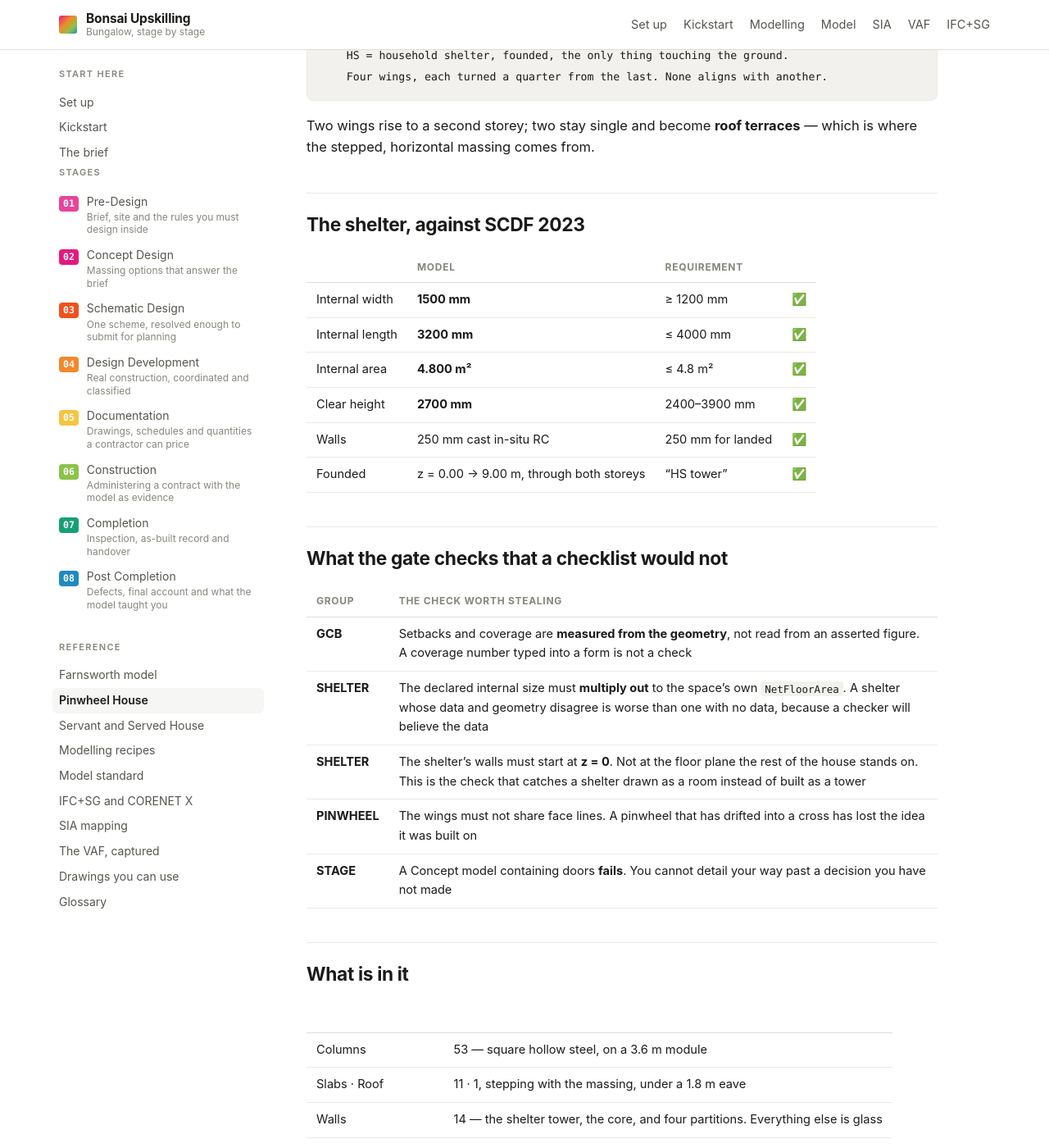
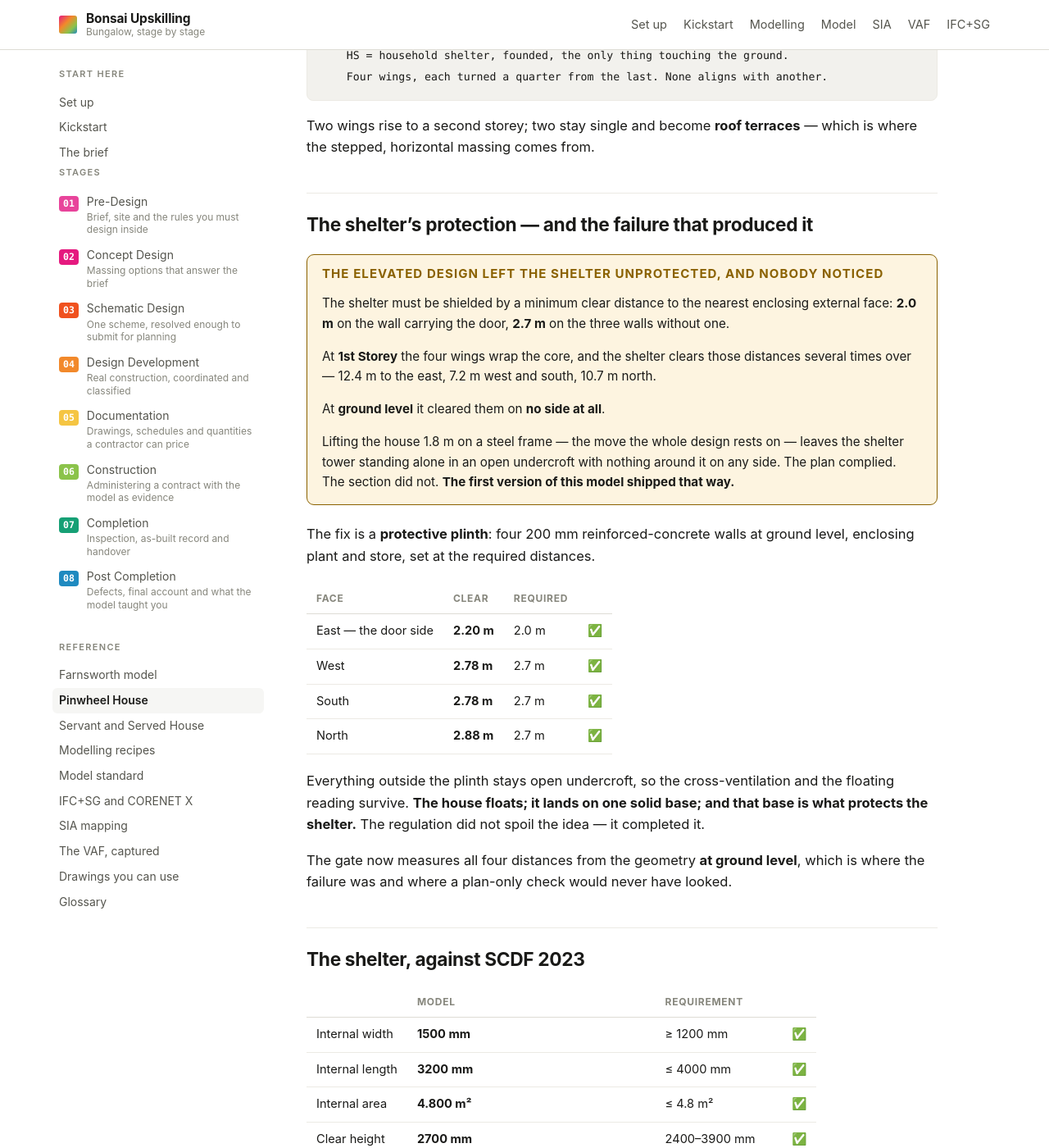
Before and after one commit to integration-innovation/bonsaiupskilling, a Jekyll site: the page built from pinwheel-house.md, in a window 1280 px wide and 1400 px high, scrolled down 4078 px. Shown: the whole window at 82% size. Built offline with Jekyll 4.4.1, drawn with Linux system fonts in a browser that asks for light colours; some of the changed text lies outside the part shown.

Commit message:
Document the shelter's ground-level failure and the fix
The page now leads the shelter section with what went wrong rather than with
what complies, because the failure is the more useful teaching.

The plan complied and the section did not: at 1st Storey the wings wrap the core
and the shelter clears its protection distances several times over, while at
ground the house stands on stilts and it cleared them on no side at all. A
plan-only check would never have looked there.

The protective plinth is presented as what it is -- not a compromise but the
completion of the idea. The house floats, it lands on one solid base, and that
base is what protects the shelter.

Also documents the site context, and the old bungalow that is modelled at
Concept and demolished by Design Development: a demolition nobody modelled is a
demolition nobody priced, and it is the clearest demonstration of what a stage
transition means -- something true at Stage 02 is not true at Stage 04, and the
model records both.

Co-Authored-By: Claude Opus 5 <noreply@anthropic.com>
Claude-Session: https://claude.ai/code/session_01EjJhZtwwK2bGcRLm3WwYqe

```diff
--- a/pinwheel-house.md
+++ b/pinwheel-house.md
@@ -160,6 +160,41 @@ is organised around *and stands on*.
 Two wings rise to a second storey; two stay single and become **roof terraces** — which is where the
 stepped, horizontal massing comes from.
 
+## The shelter's protection — and the failure that produced it
+
+<div class="warn" markdown="1">
+#### The elevated design left the shelter unprotected, and nobody noticed
+
+The shelter must be shielded by a minimum clear distance to the nearest enclosing external face:
+**2.0 m** on the wall carrying the door, **2.7 m** on the three walls without one.
+
+At **1st Storey** the four wings wrap the core, and the shelter clears those distances several times
+over — 12.4 m to the east, 7.2 m west and south, 10.7 m north.
+
+At **ground level** it cleared them on **no side at all**.
+
+Lifting the house 1.8 m on a steel frame — the move the whole design rests on — leaves the shelter
+tower standing alone in an open undercroft with nothing around it on any side. The plan complied.
+The section did not. **The first version of this model shipped that way.**
+</div>
+
+The fix is a **protective plinth**: four 200 mm reinforced-concrete walls at ground level, enclosing
+plant and store, set at the required distances.
+
+| Face | Clear | Required | |
+| --- | --- | --- | --- |
+| East — the door side | **2.20 m** | 2.0 m | ✅ |
+| West | **2.78 m** | 2.7 m | ✅ |
+| South | **2.78 m** | 2.7 m | ✅ |
+| North | **2.88 m** | 2.7 m | ✅ |
+
+Everything outside the plinth stays open undercroft, so the cross-ventilation and the floating
+reading survive. **The house floats; it lands on one solid base; and that base is what protects the
+shelter.** The regulation did not spoil the idea — it completed it.
+
+The gate now measures all four distances from the geometry **at ground level**, which is where the
+failure was and where a plan-only check would never have looked.
+
 ## The shelter, against SCDF 2023
 
 | | Model | Requirement | |
@@ -180,6 +215,33 @@ stepped, horizontal massing comes from.
 | **SHELTER** | The shelter's walls must start at **z = 0**. Not at the floor plane the rest of the house stands on. This is the check that catches a shelter drawn as a room instead of built as a tower |
 | **PINWHEEL** | The wings must not share face lines. A pinwheel that has drifted into a cross has lost the idea it was built on |
 | **STAGE** | A Concept model containing doors **fails**. You cannot detail your way past a decision you have not made |
+| **MATERIAL** | Every built element must declare a material. This caught two real defects at once: the doors had none, and the driveway had no type |
+| **DEMOLITION** | The existing bungalow must be present and marked at Concept, and **absent** afterwards |
+
+## Context, and the building already on the plot
+
+A model with no context cannot be checked against its site. This one carries terrain, the estate
+road, the plot boundary at the **GCB maximum of 1.8 m**, a driveway, **three neighbouring plots** as
+context masses, and **five mature trees** — which on a GCB plot are often the reason a house is
+shaped as it is.
+
+The neighbours are `IfcBuildingElementProxy` carrying `in_scope: false`, never `IfcBuilding`. They
+are not ours to design, and the model should say so rather than leave a reader to guess.
+
+<div class="big-note" markdown="1">
+
+### The old bungalow is modelled, then demolished
+
+A GCB plot almost always already has a house on it. This one does — at **Concept**, where the site
+plan has to show what is there, marked `TO BE DEMOLISHED` with `design_status: superseded`.
+
+By **Design Development** it is gone.
+
+That is not tidying up. **A demolition nobody modelled is a demolition nobody priced**, and it is
+the clearest possible demonstration of what a stage transition actually means: something that was
+true at Stage 02 is not true at Stage 04, and the model records both.
+
+</div>
 
 ## What is in it
 
@@ -189,7 +251,10 @@ stepped, horizontal massing comes from.
 | Slabs · Roof | 11 · 1, stepping with the massing, under a 1.8 m eave |
 | Walls | 14 — the shelter tower, the core, and four partitions. Everything else is glass |
 | Curtain walls · Plates | 42 · 42 (Design Development onward) |
+| Mullions · Shading fins | 84 · 44 — vertical fins on the faces that take low sun |
+| Balustrades · Stairs · Floor finishes | 8 · 2 · 8 |
 | Doors | 7 |
+| Context | Terrain, road, boundary wall, driveway, 3 neighbours, 5 trees |
 | Spaces | 18 — 16 rooms and terraces, plus **two GFA spaces** |
 | Storeys | `1st Storey` (+1800), `2nd Storey` (+5400), `Roof` (+9000) |
 | Grid | A–G × 1–7 on the 3.6 m module |
```
Also changed, not shown: other parts of pinwheel-house.md (+1 -1 lines), exercises/README.md (+1 -1 lines), README.md.
